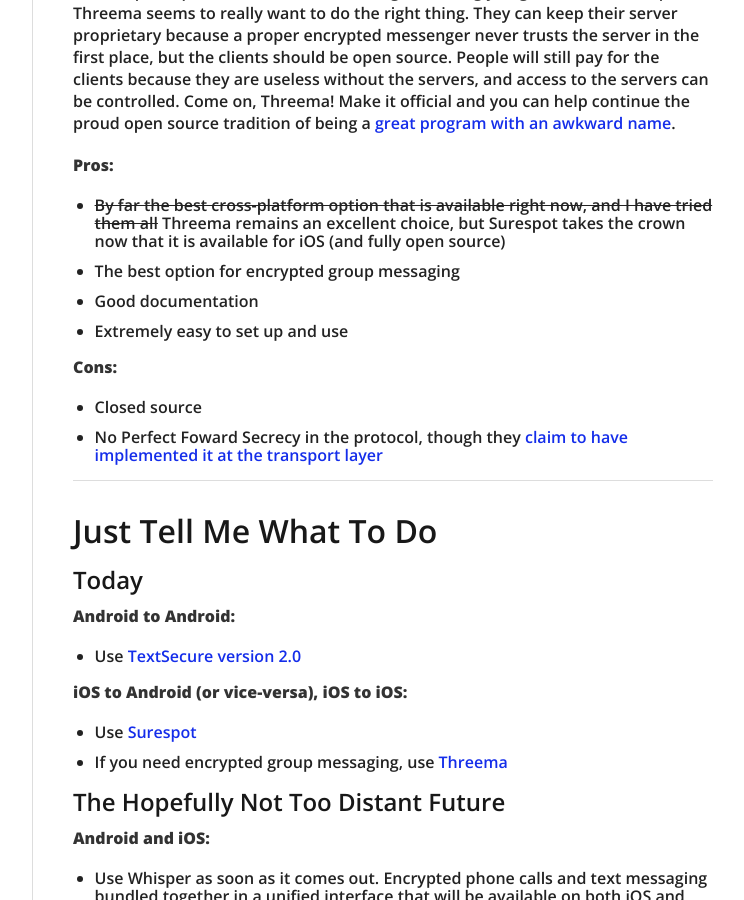
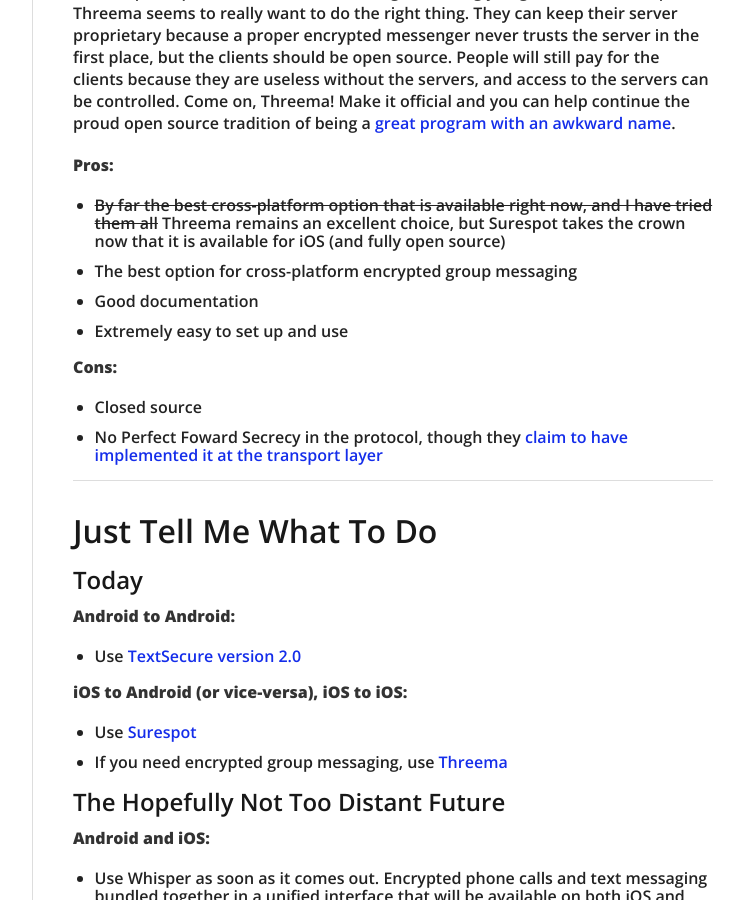
Before and after one commit to jlund/missingm, a Jekyll site: the page built from _posts/2014-02-11-fighting-dishfire-the-state-of-mobile-cross-platform-encrypted-messaging.md, in a window 1280 px wide and 900 px high, scrolled down 11514 px. Shown: the whole window, without its empty margins (378-1122 px from the left). Built offline with Jekyll 4.4.1, drawn with Linux system fonts in a browser that asks for light colours; nearby versions of some CDN libraries; comment, search, counter and statistics services are not loaded.

Commit message:
Clarifying that Threema is the best *cross-platform* option for encrypted group messaging.

```diff
--- a/_posts/2014-02-11-fighting-dishfire-the-state-of-mobile-cross-platform-encrypted-messaging.md
+++ b/_posts/2014-02-11-fighting-dishfire-the-state-of-mobile-cross-platform-encrypted-messaging.md
@@ -234,7 +234,7 @@
 **Pros:**
 
 *   <del datetime="2014-02-17T05:14:09+00:00">By far the best cross-platform option that is available right now, and I have tried them all</del> Threema remains an excellent choice, but Surespot takes the crown now that it is available for iOS (and fully open source)
-*   The best option for encrypted group messaging
+*   The best option for cross-platform encrypted group messaging
 *   Good documentation
 *   Extremely easy to set up and use
 
```
